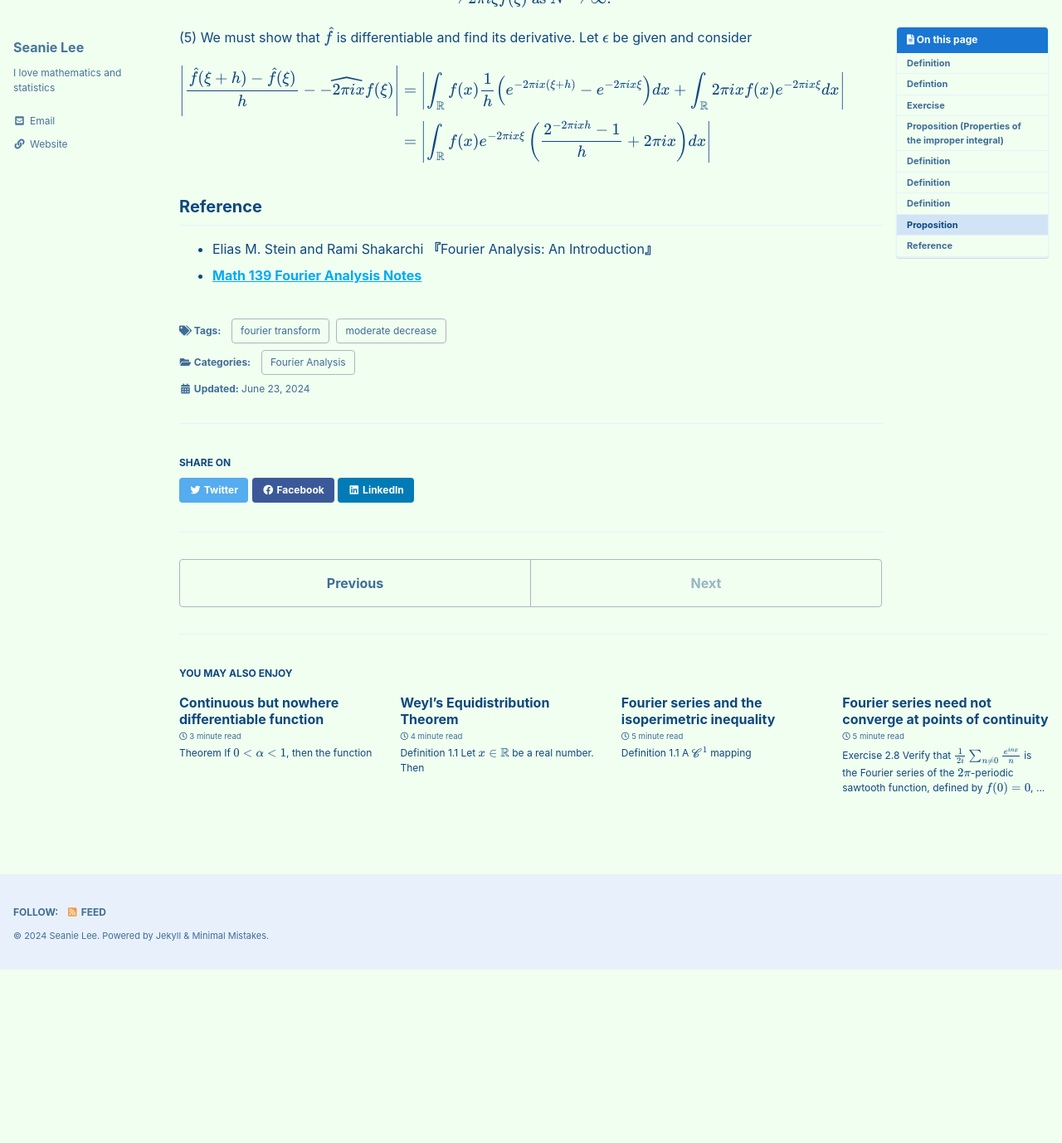
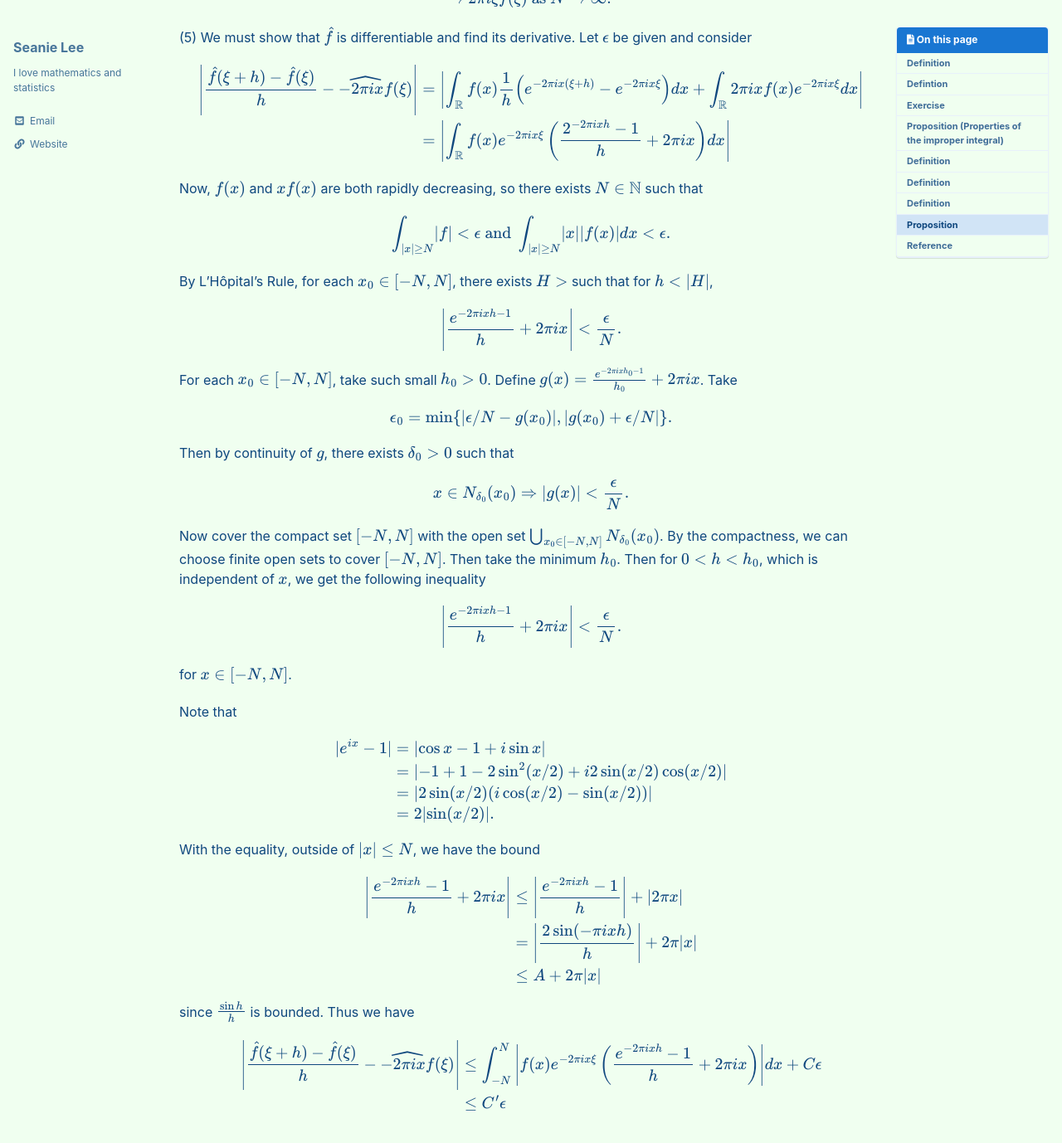
Before and after one commit to seanie12/blog, a Jekyll site: the page built from _posts/2024-06-23-fourier-transform-1.md, in a window 1280 px wide and 1400 px high, scrolled down 5797 px. Shown: the top 1378 px of the window at 83% size. Built offline with Jekyll 4.4.1, drawn with Linux system fonts in a browser that asks for light colours; cached includes are drawn as plain includes; formulas are drawn with MathJax 3; before the commit the page ends 6966 px from its top, so only the background shows below that; some of the changed text lies outside the part shown.

Commit message:
Update 2024-06-23-fourier-transform-1.md

```diff
--- a/_posts/2024-06-23-fourier-transform-1.md
+++ b/_posts/2024-06-23-fourier-transform-1.md
@@ -6,7 +6,8 @@ categories:
 
 tags:
   - moderate decrease
-  - fourier transform
+  - Fourier transform
+  - rapidly decreasing
 
 
 
@@ -318,6 +319,77 @@ $$
 &= \left\lvert \int_{\mathbb{R}} f(x) e^{-2\pi i x \xi} \left( \frac{2^{-2\pi ixh}-1}{h} + 2\pi ix \right) dx\right\rvert
 \end{align*}
 $$
+
+Now, $f(x)$ and $xf(x)$ are both rapidly decreasing, so there exists $N\in\mathbb{N}$ such that
+
+$$
+\begin{align*}
+\int_{\lvert x \rvert \geq N} \lvert f \rvert < \epsilon \text{ and } \int_{\lvert x \rvert \geq N} \lvert x \rvert \lvert f(x)\rvert dx < \epsilon.
+\end{align*}
+$$
+
+By L'Hôpital's Rule, for each $x_0 \in [-N, N]$, there exists $H>$ such that for $h <\lvert H \rvert$,
+
+$$
+\left \lvert \frac{e^{-2\pi i xh -1}}{h} + 2\pi i x \right\rvert < \frac{\epsilon}{N}.
+$$
+
+For each $x_0\in [-N, N]$, take such small $h_0>0$. Define $g(x) = \frac{e^{-2\pi i xh_0 -1}}{h_0} + 2\pi i x$.  Take
+
+$$
+\begin{align*}
+\epsilon_0=\min\{\lvert  \epsilon /N - g(x_0) \rvert,\lvert g(x_0) + \epsilon / N \rvert \}.
+\end{align*}
+$$
+
+ Then by continuity of $g$, there exists $\delta_0>0$ such that
+
+$$
+\begin{align*}
+x\in N_{\delta_0}(x_0) \Rightarrow  \lvert g(x) \rvert < \frac{\epsilon}{N}.
+\end{align*}
+$$
+
+Now cover the compact set $[-N, N]$ with the open set $\bigcup_{x_0\in [-N, N]}N_{\delta_0}(x_0)$. By the compactness, we can choose finite open sets to cover $[-N, N]$.  Then take the minimum $h_0$. Then for $0< h < h_0$, which is independent of $x$,  we get the following inequality
+
+$$
+\left \lvert \frac{e^{-2\pi i xh -1}}{h} + 2\pi i x \right\rvert < \frac{\epsilon}{N}.
+$$
+
+for $x\in [-N, N]$.
+
+Note that
+
+$$
+\begin{align*}
+\lvert e^{ix} -1 \rvert &= \lvert \cos x -1 + i \sin x \rvert \\
+&= \lvert  -1 + 1- 2\sin^2(x/2) + i 2\sin(x/2)\cos(x/2) \rvert  \\
+&=\lvert 2\sin(x/2) (i\cos(x/2) -\sin(x/2)) \rvert \\
+&=2\lvert \sin(x/2) \rvert.
+\end{align*}
+$$
+
+With the equality, outside of $\lvert x \rvert \leq N$,  we have the bound
+
+$$
+\begin{align*}
+\left\lvert \frac{e^{-2\pi i x h}-1}{h} + 2\pi i x \right\rvert & \leq \left \lvert \frac{e^{-2\pi i x h}-1}{h} \right \rvert + \lvert 2\pi x \rvert \\
+&= \left\lvert \frac{2\sin(-\pi i xh)}{h} \right\rvert +  2\pi \lvert x \rvert  \\
+&\leq A + 2\pi \lvert x \rvert
+\end{align*}
+$$
+
+since $\frac{\sin h}{h}$ is bounded. Thus we have
+
+
+$$
+\begin{align*}
+\left\lvert\frac{\hat{f}(\xi +h) -\hat{f}(\xi)}{h} - \widehat{-2\pi i x f}(\xi)\right\rvert &\leq \int_{-N}^N \left\lvert f(x) e^{-2\pi ix \xi}\left(\frac{e^{-2\pi ix h}-1}{h} + 2\pi i x\right) \right\rvert dx + C\epsilon \\
+&\leq C^\prime \epsilon
+\end{align*}
+$$
+
+$$\tag*{$\square$}$$
 ## Reference
 - Elias M. Stein and  Rami Shakarchi **『**Fourier Analysis: An Introduction**』**
 - **[Math 139 Fourier Analysis Notes](https://drive.google.com/file/d/1f1pp1QkF0BqqLELBrKyk69X0ofd3SjdR/view?usp=sharing)**
```
